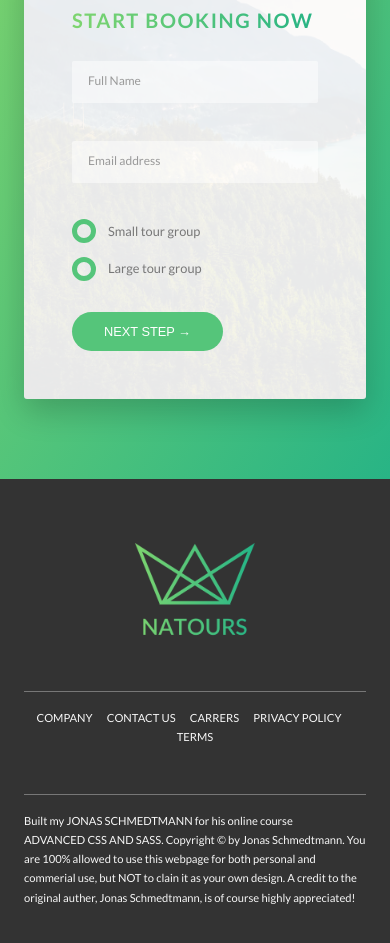
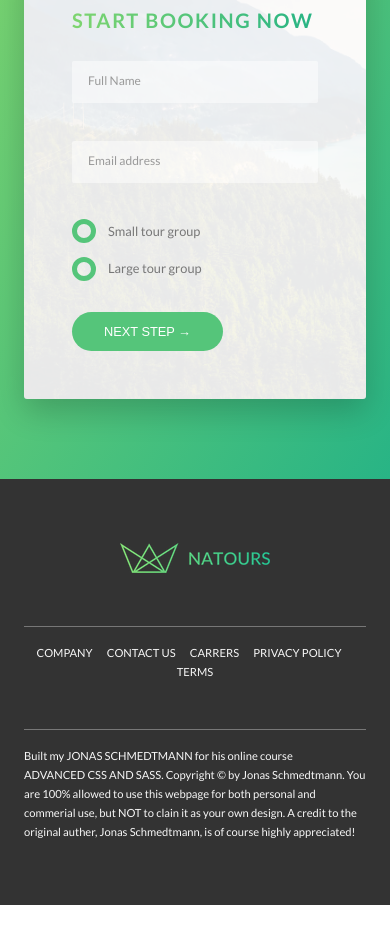
Before and after one commit to asmaaadel0/Natours, a website: page index.html in a window 390 px wide. Shown: the part 5948-6891 px from the top of the page. After the commit the page ends 6853 px from the top, so only its background shows below. Drawn offline with Linux system fonts and the light colour scheme; files whose address does not match are found by name.

Commit message:
add responsive img for footer logo

```diff
--- a/index.html
+++ b/index.html
@@ -80,6 +80,7 @@
         </div>
       </div>
     </section>
+
     <section class="section-features">
       <div class="row">
         <div class="col-1-of-4">
@@ -135,6 +136,7 @@
         </div>
       </div>
     </section>
+
     <section class="section-tours" id="section-tours">
       <div class="u-center-text u-margin-bottom-big">
         <h2 class="heading-secondary">Most popular tours</h2>
@@ -176,7 +178,6 @@
           </div>
         </div>
 
-
         <div class="col-1-of-3">
           <div class="card">
             <div class="card__side card__side--front">
@@ -211,7 +212,6 @@
             </div>
           </div>
         </div>
-
 
         <div class="col-1-of-3">
           <div class="card">
@@ -312,6 +312,7 @@
       </div>
 
     </section>
+
     <section class="section-book">
 
       <div class="row">
@@ -361,11 +362,15 @@
         </div>
       </div>
     </section>
+
   </main>
 
   <footer class="footer">
     <div class="footer__logo-box">
-      <img src="imgs/logo-green-2x.png" alt="full logo" class="footer__logo">
+      <picture class="footer__logo">
+        <source srcset="imgs/logo-green-small-1x.png 1x, imgs/logo-green-small-2x.png 2x" media="(max-width: 37.5em)">
+        <img srcset="imgs/logo-green-1x.png 1x, imgs/logo-green-2x.png 2x" alt="full logo">
+      </picture>
     </div>
     <div class="row">
       <div class="col-1-of-2">
```
Also changed, not shown: imgs/logo-green-small-2x.png (added).
